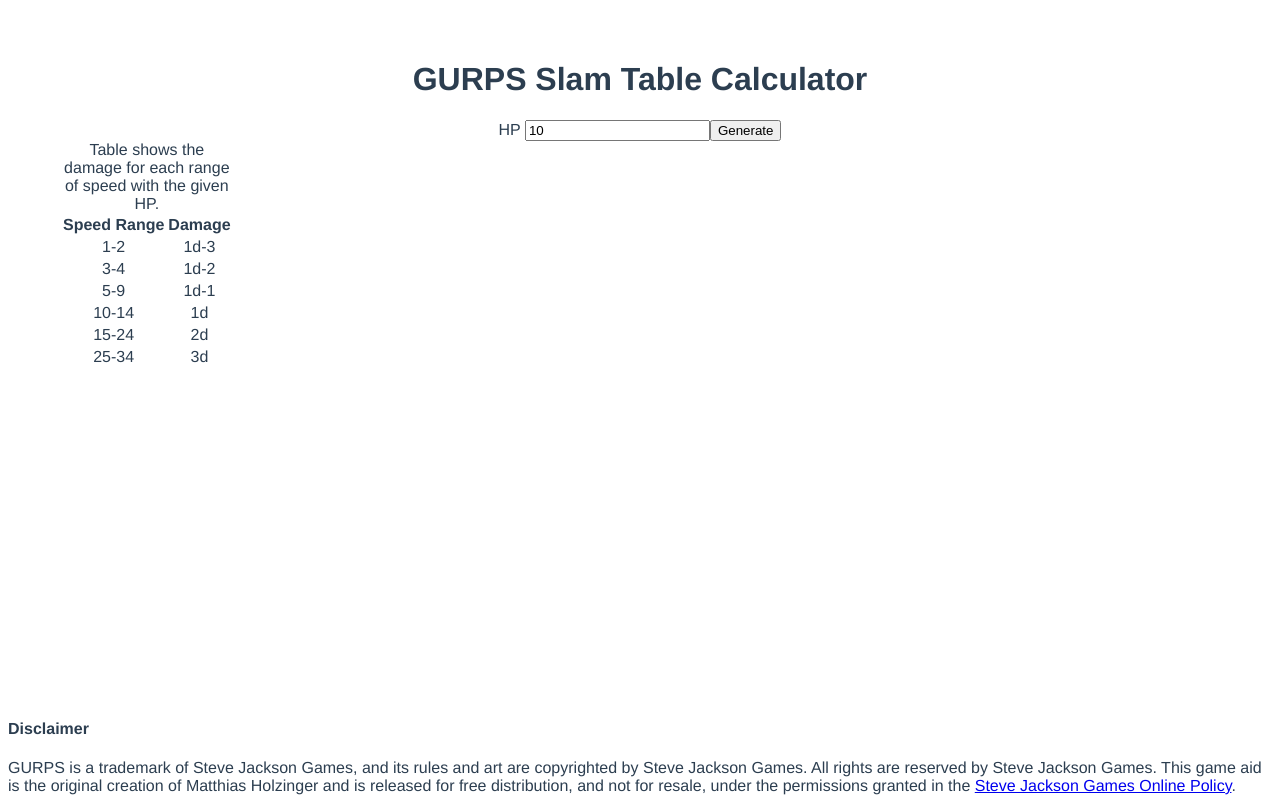
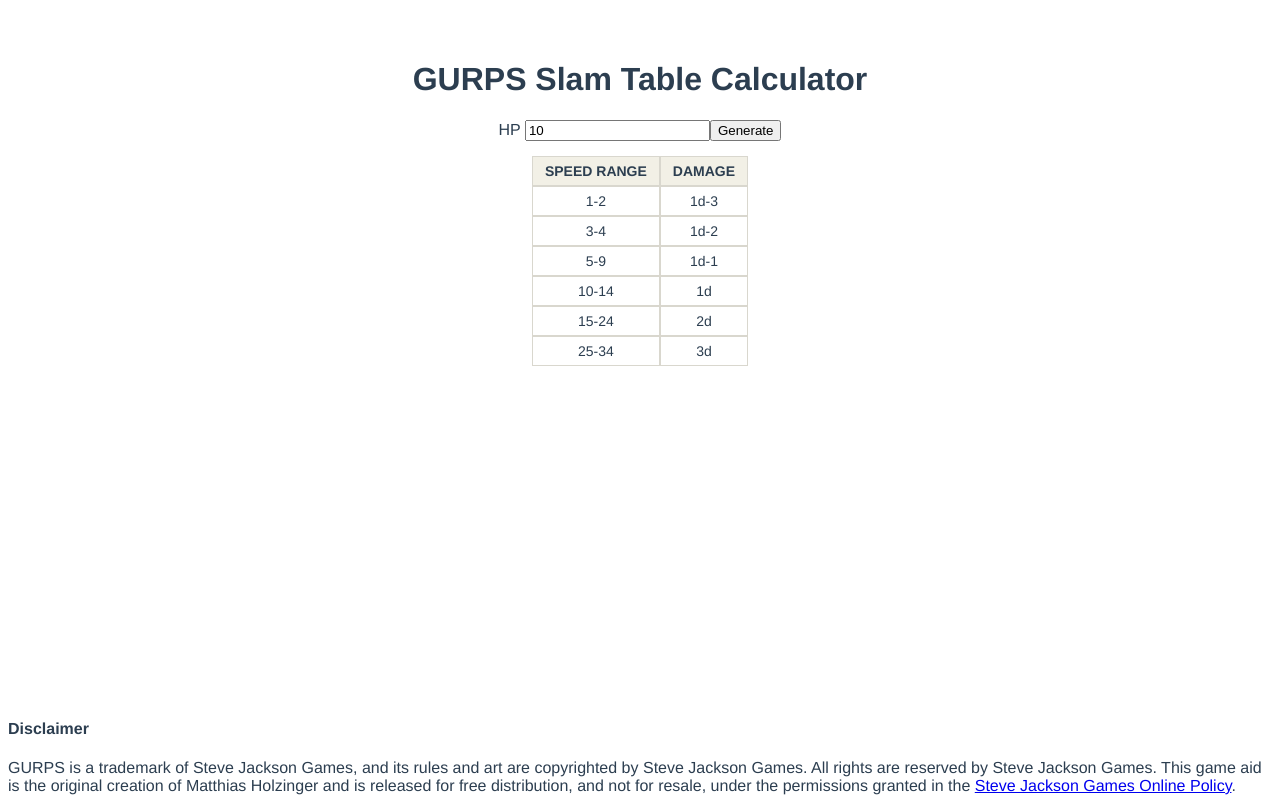
Before and after one commit to Yolgie/GurpsSlamTableCalculator, a Vue app: page / in a window 1280 px wide. Both pictures are taken after a click on the button "Generate". Built offline with nearby package versions, Linux system fonts and the light colour scheme.

Commit message:
add some formatting

```diff
--- a/src/components/SlamTableCalculator.vue
+++ b/src/components/SlamTableCalculator.vue
@@ -1,6 +1,6 @@
 <template>
-  <div>
-    <div>
+  <div id="root">
+    <div id="hp-input">
       <label>
         HP
         <input type="number" v-model.number="hp" @keyup.enter="calculate">
@@ -8,9 +8,8 @@
       <button v-on:click="calculate">Generate</button>
     </div>
 
-    <div class="slam-table" v-if="slamTable.length > 0">
-      <table>
-        <caption>Table shows the damage for each range of speed with the given HP.</caption>
+    <div id="slam-table" v-if="slamTable.length > 0">
+      <table class="rtable rtable--flip">
         <tr>
           <th scope="col">Speed Range</th>
           <th scope="col">Damage</th>
@@ -19,6 +18,7 @@
           <td>{{ tableEntry.speedRange }}</td>
           <td>{{ tableEntry.damage }}</td>
         </tr>
+        <!--        <caption>Table shows the damage for each range of speed with the given HP.</caption>-->
       </table>
     </div>
 
@@ -67,7 +67,7 @@
 
   private static toRangeString(numbers: number[]): string {
     if (numbers.length <= 0) {
-      return ""
+      return "-"
     } else if (numbers.length == 1) {
       return numbers[0].toString()
     } else {
@@ -79,4 +79,31 @@
 
 <style scoped>
 /* todo add styling */
+#root {
+  display: flex;
+  flex-direction: column;
+}
+
+#slam-table {
+  margin-top: 15px;
+  display: flex;
+  justify-content: center;
+}
+
+#slam-table table {
+  border-spacing: unset;
+}
+
+#slam-table th {
+  text-align: left;
+  text-transform: uppercase;
+  background: #f2f0e6;
+}
+
+#slam-table th,
+#slam-table td {
+  font-size: 14px;
+  padding: 6px 12px;
+  border: 1px solid #d9d7ce;
+}
 </style>
```
